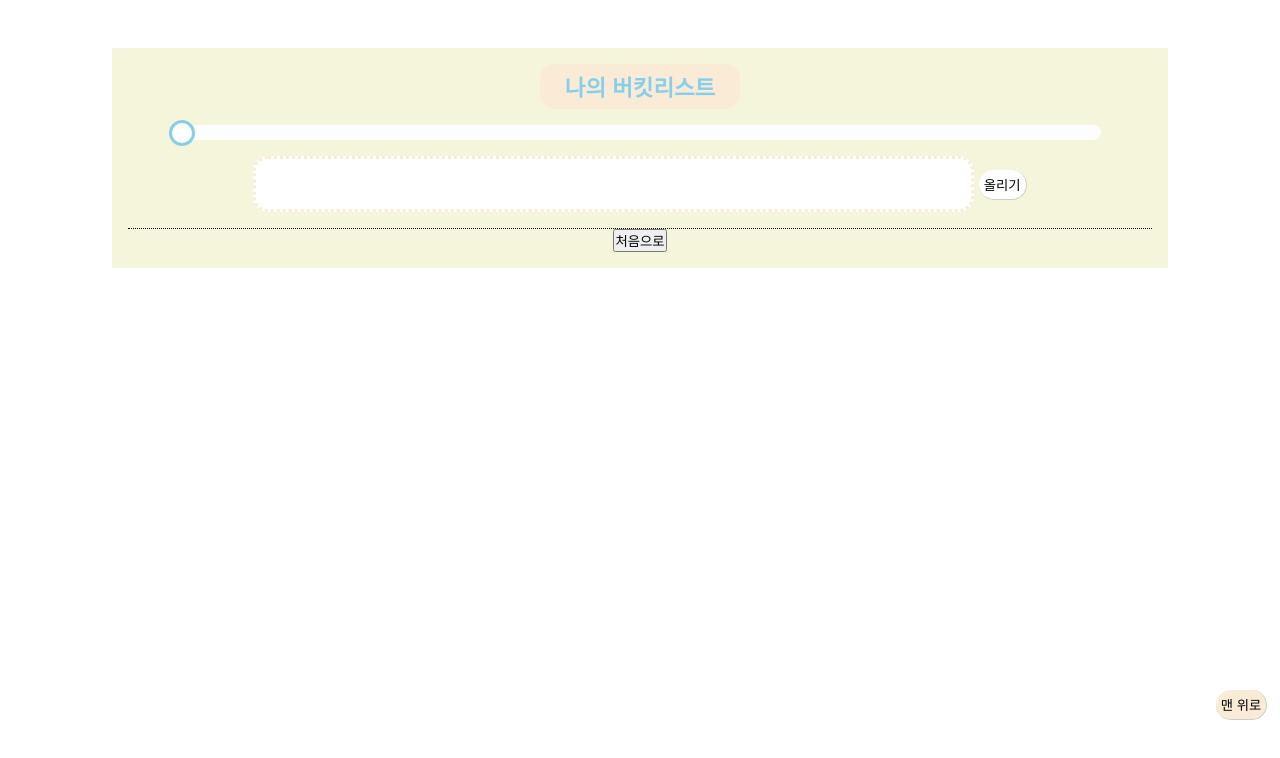
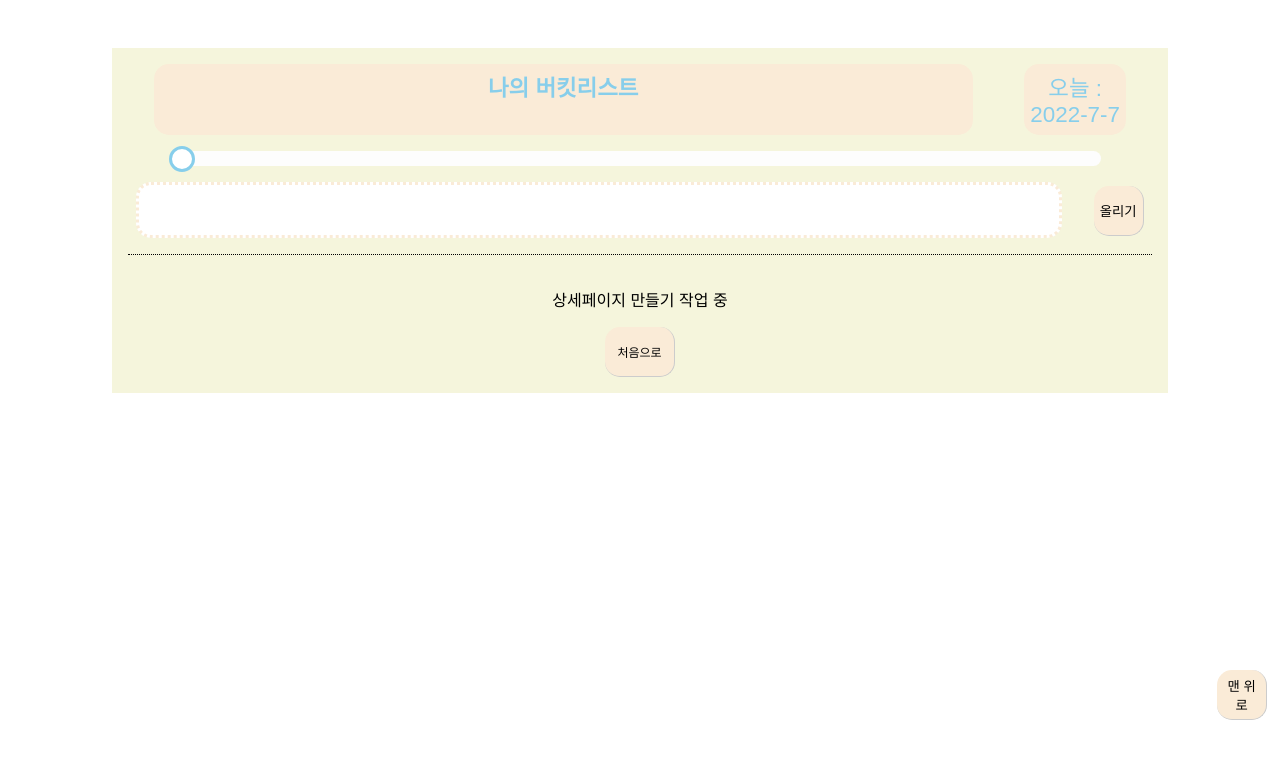
Before and after one commit to Jaek1783/bucket, a React (Create React App) app: page /detail/1 in a window 1280 px wide. Shown: the top 758 px of the page. Built offline with nearby package versions, Linux system fonts and the light colour scheme; no server answers; the database is empty.

Commit message:
my bucket list

```diff
--- a/src/App.js
+++ b/src/App.js
@@ -9,6 +9,10 @@ import Progress from "./Progress";
 import { addBucketFB,loadBucketFB  } from "./Bucket";
 
 export default function App() {
+  let date = new Date();
+  let today = date.getFullYear()+'-'+(date.getMonth()+1)+'-'+date.getDate();
+  // let today= toLocaleDateString();
+  console.log(today);
   useEffect(()=>{
     dispatch(loadBucketFB ());
   },[]);
@@ -22,7 +26,10 @@ export default function App() {
   };
   return (
     <div className="App">
-      <header><h1>나의 버킷리스트</h1></header>
+      <HeaderStyle>
+        <h1>나의 버킷리스트</h1>
+        <div>오늘 : {today}</div>
+      </HeaderStyle>
       <Progress />
       <InputStyle>
         <input type="text" ref={myRef} />
@@ -36,8 +43,8 @@ export default function App() {
         </button>
       </InputStyle>
       <Routes>
-        <Route path="/bucket" element={<List />} />
-        <Route path="/detail/:index" element={<Detail />} />
+        <Route path="/bucket" element={<List/>} />
+        <Route path="/detail/:index" element={<Detail  today={today}  />} />
       </Routes>
       <ButtonStyled
         onClick={() => {
@@ -55,11 +62,13 @@ const InputStyle = styled.div`
   border-bottom: 1px dotted #000;
   position: relative;
   button {
-    background-color: #fff;
+    width:50px;
+    height:50px;
+    background-color: antiquewhite;
     border: none;
     border-right: 1px solid #ccc;
     border-bottom: 1px solid #ccc;
-    margin-left: 5px;
+    margin-left: 2rem;
     padding: 5px;
     border-radius: 15px;
   }
@@ -69,7 +78,7 @@ const InputStyle = styled.div`
     border-left: 1px solid #ccc;
   }
   input {
-    width: 60%;
+    width: 80%;
     height: 50px;
     border: 3px dotted antiquewhite;
     border-radius: 15px;
@@ -81,8 +90,31 @@ const InputStyle = styled.div`
     border: 3px dotted skyblue;
   }
 `;
+const HeaderStyle = styled.header`
+  display:flex;
+  h1 {
+    width: 80%;
+    border-radius: 15px;
+    font-size: 1.4em;
+    margin: 0 auto 1rem;
+    color: skyblue;
+    background-color: antiquewhite;
+    padding: 0.4rem 0;
+  }
+  div{
+    width: 10%;
+    border-radius: 15px;
+    font-size: 1.4em;
+    margin: 0 auto 1rem;
+    color: skyblue;
+    background-color: antiquewhite;
+    padding: 0.4rem 0;
+  }
+`;
 
 const ButtonStyled = styled.button`
+width:50px;
+height:50px;
   position: fixed;
   z-index:9999;
   right: 1%;
--- a/src/Bucket.jsx
+++ b/src/Bucket.jsx
@@ -1,6 +1,6 @@
 // bucket.js
 import { db  } from "./firebase";
-import { collection, getDoc,getDocs, addDoc, updateDoc, doc, deleteDoc } from "firebase/firestore";
+import { collection,getDocs, addDoc, updateDoc, doc, deleteDoc } from "firebase/firestore";
 const initState = {
   list: [
     // { text: "혼자 여행 하기", completed: "false" },
@@ -12,6 +12,7 @@ const initState = {
 const LOAD = "bucket/LOAD";
 const CREATE = "bucket/CREATE";
 const COMPLETE = "bucket/COMPLETE";
+const RETRY = "bucket/RETRY";
 const DELETE = "bucket/DELETE";
 
 // Action Creators
@@ -20,6 +21,9 @@ export function createBucket(bucket) {
 }
 export function completeBucket(bucket_index) {
   return { type: COMPLETE, bucket_index };
+}
+export function retryBucket(bucket_index) {
+  return {type: RETRY , bucket_index};
 }
 export function deleteBucket(bucket_index) {
   return { type: DELETE, bucket_index };
@@ -64,6 +68,17 @@ export const completeBucketFB = (bucket_id) => {
    dispatch(completeBucket(bucket_index));
   }
 }
+export const retryBucketFB = (bucket_id) => {
+  return async  function (dispatch, getState) {
+    const docRef = doc(db, "bucket", bucket_id);
+   await updateDoc(docRef, {completed:false});
+   const bucket_list = getState().Bucket.list;
+   const bucket_index = bucket_list.findIndex((b)=>{
+    return b.id === bucket_id;
+   })
+   dispatch(retryBucket(bucket_index));
+  }
+}
 export const deleteBucketFB = (bucket_id)=> {
   return async function (dispatch, getState){
     const docRef = doc(db, "bucket", bucket_id);
@@ -92,6 +107,16 @@ export default function reducer(state = initState, action = {}) {
       });
       return { list: new_list };
     }
+    case "bucket/RETRY": {
+      const new_list = state.list.map((l, idx) => {
+        if (action.bucket_index === idx) {
+          return { ...l, completed:false };
+        } else {
+          return l;
+        }
+      });
+      return { list: new_list };
+    }
     case "bucket/DELETE": {
       const new_list = state.list.filter((l, idx) => {
         return action.bucket_index !== idx;
--- a/src/Detail.js
+++ b/src/Detail.js
@@ -1,14 +1,17 @@
 import React from "react";
 import { useNavigate, useParams } from "react-router-dom";
 import { useSelector } from "react-redux";
+import styled from 'styled-components';
 const Detail = () => {
   const params = useParams();
   const bucket_list = useSelector((state) => state.Bucket.list);
   const index = params.index;
   let navigate = useNavigate();
   return (
-    <div>
+    <DetailStyle>
       <p>{bucket_list[index]? bucket_list[index].text: ""}</p>
+      <p>상세페이지 만들기 작업 중</p>
+
       <button
         onClick={() => {
           navigate(`/bucket`);
@@ -17,7 +20,30 @@ const Detail = () => {
       >
         처음으로
       </button>
-    </div>
+    </DetailStyle>
   );
 };
 export default Detail;
+const DetailStyle = styled.div`
+  p{
+    padding-bottom:1rem;
+  }
+  padding-top:1rem;
+  button {
+    width:70px;
+    height:50px;
+    background-color: antiquewhite;
+    border: none;
+    border-right: 1px solid #ccc;
+    border-bottom: 1px solid #ccc;
+    padding: 5px;
+    border-radius: 15px;
+    font-size:12px;
+
+  }
+  button:active {
+    border: none;
+    border-top: 1px solid #ccc;
+    border-left: 1px solid #ccc;
+  }
+`;
--- a/src/List.js
+++ b/src/List.js
@@ -2,7 +2,7 @@ import React from "react";
 import styled from "styled-components";
 import { useNavigate } from "react-router-dom";
 import { useSelector, useDispatch } from "react-redux";
-import { completeBucketFB, deleteBucketFB } from "./Bucket";
+import { completeBucketFB, deleteBucketFB, retryBucketFB } from "./Bucket";
 import { db  } from "./firebase";
 import { collection, getDocs, addDoc, updateDoc, doc, deleteDoc } from "firebase/firestore";
 
@@ -18,8 +18,10 @@ const List =() => {
           <li key={index}>
             <StyledList
               completed={list.completed}
-              onClick={() => {navigate(`/detail/` + index);
+              onClick={() => {
+              // onClick={() => {navigate(`/detail/` + index);
             }}>{list.text}</StyledList>
+            {/* }}>{list.text} <span>클릭해서 상세보기</span></StyledList> */}
             <StyledButton
               onClick={() => {
                 dispatch(deleteBucketFB (data[index].id ));
@@ -34,6 +36,15 @@ const List =() => {
               }}
             >
               완료
+            </StyledButton>
+            <StyledButton
+              onClick={() => {
+                // dispatch(completeBucket(index));
+                // dispatch(completeBucketFB(data[index].id));
+                  dispatch(retryBucketFB(data[index].id));
+              }}
+            >
+              다시하기
             </StyledButton>
           </li>
         );
@@ -76,7 +87,6 @@ const StyledButton = styled.button`
 `;
 
 const StyledList = styled.p`
-  cursor: pointer;
   width: 80%;
   height: 2rem;
   text-align: center;
@@ -85,4 +95,11 @@ const StyledList = styled.p`
   color: ${(props) => (props.completed === "true" ? "#fff" : "#000")};
   line-height: 2rem;
   font-size: 1rem;
+  position:relative;
+  span{
+    position:absolute;
+    right:0;
+    font-size:.7rem;
+    padding-right:100px;
+  }
 `;
--- a/src/styles.css
+++ b/src/styles.css
@@ -11,12 +11,3 @@
   margin: 3em auto 0;
   background-color: beige;
 }
-h1 {
-  width: 200px;
-  border-radius: 15px;
-  font-size: 1.4em;
-  margin: 0 auto 1rem;
-  color: skyblue;
-  background-color: antiquewhite;
-  padding: 0.4rem 0;
-}
```
Also changed, not shown: 11 other files (tests, documents, lock files or other folders).
